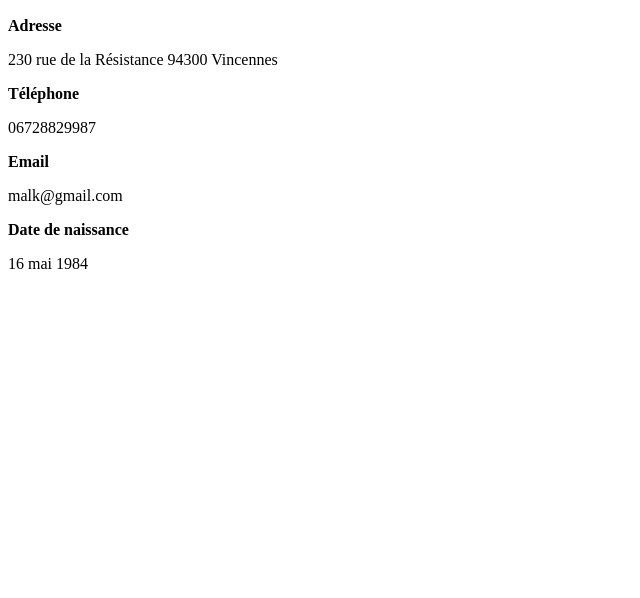
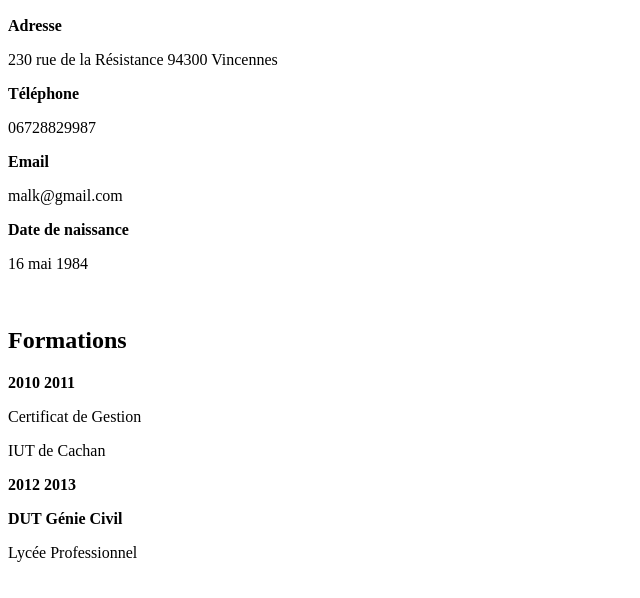
Before and after one commit to karimabou/CV, a plain HTML site: page index.html in a window 1280 px wide. Shown: the part 110-708 px from the top of the page, without its empty margins (0-640 px from the left). Drawn offline with Linux system fonts and the light colour scheme.

Commit message:
Premier Commit

```diff
--- a/index.html
+++ b/index.html
@@ -21,11 +21,20 @@
         <p>malk@gmail.com</p>
         <p><strong>Date de naissance</strong></p>
         <p>16 mai 1984</p>
+                        </section> <br>
+
+                        <section>
+                            <h2>Formations</h2>
+                            <p><strong>2010 2011</strong></p>
+                            <P><gras>Certificat de Gestion</gras></P>
+                            <P>IUT de Cachan</P>
+                            <p><strong>2012 2013</strong></p>
+                            <P><strong>DUT Génie Civil</P></strong></P>
+                            <p>Lycée Professionnel</p>
+                        </section> <br>
 
 
 
-
-        </section>
 
     </h1>
 
```
